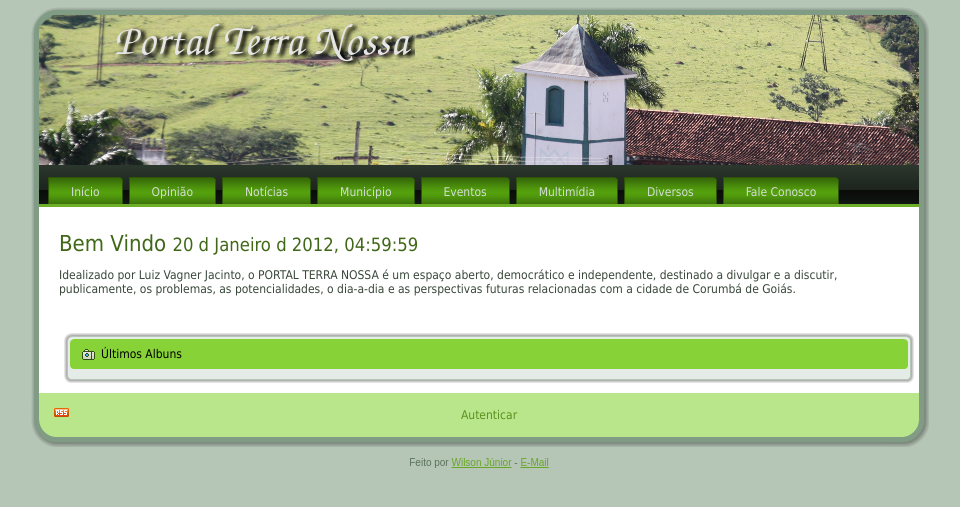
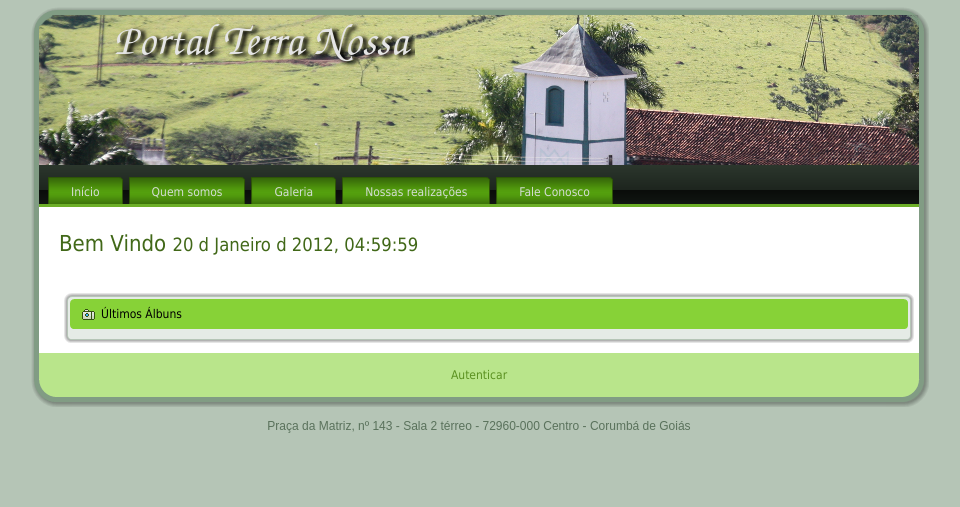
Before and after one commit to wpjunior/acdph, a Django app: template templates/home.html in a window 1280 px wide. Shown: the top 507 px of the page, without its empty margins (161-1121 px from the left). Run offline with Django 3.2, Linux system fonts and the light colour scheme; the template is opened without the code that fills it, so the values that code supplies are empty.

Commit message:
alterado dados

```diff
--- a/media/css/style.css
+++ b/media/css/style.css
@@ -1323,13 +1323,13 @@ input, select
 /* begin PageFooter */
 .art-page-footer, .art-page-footer a, .art-page-footer a:link, .art-page-footer a:visited, .art-page-footer a:hover
 {
-	font-family:Arial;
-	font-size:10px;
-	letter-spacing:normal;
-	word-spacing:normal;
-	font-style:normal;
-	font-weight:normal;
-	text-decoration:underline;
+	font-family: Arial;
+	font-size: 12px;
+	letter-spacing: normal;
+	word-spacing: normal;
+	font-style: normal;
+	font-weight: normal;
+	text-decoration: underline;
 	color:#68A626;
 }
 
--- a/templates/base.html
+++ b/templates/base.html
@@ -5,7 +5,7 @@
     <meta name="google-site-verification" content="hFJn5rXz-e0F1jrIdHH7WDa3cmI9JKKGXrnFCABv-gk" />
     <meta http-equiv="Content-Type" content="text/html; charset=UTF-8" />
     <meta http-equiv="X-UA-Compatible" content="IE=EmulateIE7" />
-    <title></title>
+    <title>ACDPH - Associação de Cultura e Defesa do Patrimônio Histórico de Corumbá de Goiás</title>
 
 
     <script type="text/javascript" src="{{ STATIC_URL }}/js/jquery-1.5.2.min.js"></script>
@@ -49,45 +49,10 @@
             <div class="r"></div>
             <ul class="art-menu">
               <li><a href="/"><span class="l"></span><span class="r"></span><span class="t">Início</span></a></li>
-              <li><a href="/news/?type=1"><span class="l"></span><span class="r"></span><span class="t">Opinião</span></a></li>
-              <li><a href="/news/"><span class="l"></span><span class="r"></span><span class="t">Notícias</span></a>
-		<ul>
-                  <li><a href="/news/?type=2">Município</a></li>
-                  <li><a href="/news/?type=3">Estado</a></li>
-                  <li><a href="/news/?type=4">País</a></li>
-		</ul>
-              </li>
-	      <li><a href="/municipio/"><span class="l"></span><span class="r"></span><span class="t">Município</span></a>
-		<ul>
-                  <li><a href="/municipio/historia/">História</a></li>
-                  <li><a href="/municipio/hino/">Hino</a></li>
-                  <li><a href="/municipio/simbolos/">Simbolos</a></li>
-                  <li><a href="/municipio/localizacao/">Localização</a></li>
-                  <li><a href="/municipio/hospedagem/">Hospedagem</a></li>
-                  <li><a href="/municipio/gastronomia/">Gastronomia</a></li>
-                  <li><a href="/municipio/atrativos/">Atrativos Turísticos</a></li>
-                  <li><a href="/municipio/telefones/">Telefones Úteis</a></li>
-		</ul>
-              </li>
-              <li><a href="/eventos/"><span class="l"></span><span class="r"></span><span class="t">Eventos</span></a></li>
-
-
-	      <li><a href="#"><span class="l"></span><span class="r"></span><span class="t">Multimídia</span></a>
-		<ul>
-                  <li><a href="/albuns/">Galeria de Fotos</a></li>
-                  <li><a href="/videos/">Vídeos</a></li>
-		</ul>
-              </li>
-
-              <li><a href="#"><span class="l"></span><span class="r"></span><span class="t">Diversos</span></a>
-		<ul>
-                  <li><a href="/cultura/">Cultura</a></li>
-                  <li><a href="/esportes/">Esporte e Lazer</a></li>
-                  <li><a href="/linkuteis/">Links Úteis</a></li>
-		</ul>
-              </li>
+              <li><a href="/quemsomos/"><span class="l"></span><span class="r"></span><span class="t">Quem somos</span></a></li>
+	      <li><a href="/municipio/"><span class="l"></span><span class="r"></span><span class="t">Galeria</span></a></li>
+              <li><a href="#"><span class="l"></span><span class="r"></span><span class="t">Nossas realizações</span></a></li>
               <li><a href="/faleconosco/"><span class="l"></span><span class="r"></span><span class="t">Fale Conosco</span></a></li>
-              <!--<li><a href="/sobre/"><span class="l"></span><span class="r"></span><span class="t">Sobre</span></a></li>-->
             </ul>
           </div>
           <div class="art-contentLayout">
@@ -104,8 +69,6 @@
           </div>
           <div class="cleared"></div><div class="art-Footer">
             <div class="art-Footer-inner">
-              <a href="/rss/" class="art-rss-tag-icon" title="RSS"></a>
-
 	      <div class="sis">
 		{% if request.user.is_authenticated %}
 		<span>Bem Vindo {{ request.user.username }}</span> -
@@ -122,8 +85,8 @@
       <div class="cleared"></div>
 
       <p class="art-page-footer">
-
-      Feito por <a href="mailto:wilsonpjunior@gmail.com">Wilson Júnior</a> - <a href="http://mail.acdph.org.br">E-Mail</a></p>
+        Praça da Matriz, nº 143 - Sala 2 térreo - 72960-000
+        Centro - Corumbá de Goiás
     </div>
   </body>
 </html>
--- a/templates/home.html
+++ b/templates/home.html
@@ -22,7 +22,7 @@
         <div class="l"></div>
         <div class="r"></div>
         <div class="art-header-tag-icon">
-          <div class="t">Últimos Albuns</div>
+          <div class="t">Últimos Álbuns</div>
         </div>
       </div><div class="art-BlockContent">
 	{% if albums %}
@@ -58,7 +58,7 @@
 	<small>{% now "d \de F \de Y, h:i:s" %}</small>
       </h2>
       <div class="art-PostContent">
-	<p>Idealizado por Luiz Vagner Jacinto, o PORTAL TERRA NOSSA é um espaço aberto, democrático e independente, destinado a divulgar e a discutir, publicamente, os problemas, as potencialidades, o dia-a-dia e as perspectivas futuras relacionadas com a cidade de Corumbá de Goiás.</p>
+	<p></p>
 	{% if notices %}
 	<ul class="slider">
           {% for notice in notices %}
```
